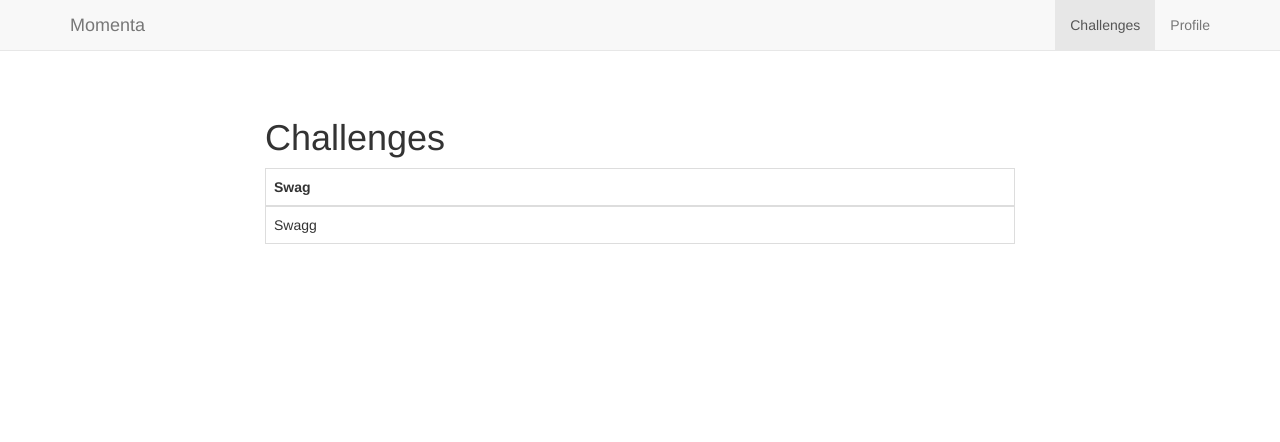
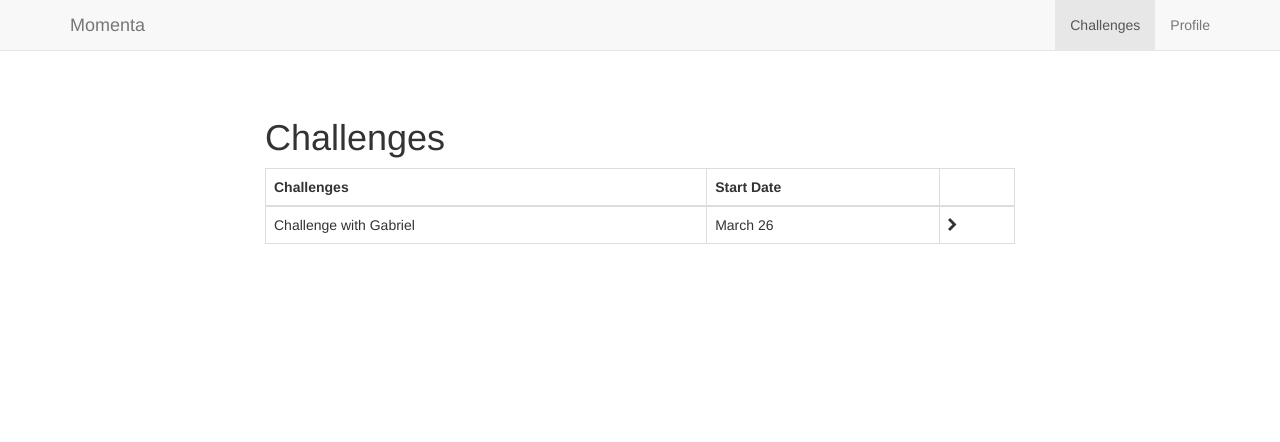
Before and after one commit to vincentmvdm/momenta, a Flask app: page /challenges in a window 1280 px wide. Shown: the top 442 px of the page. Run offline with Flask 2, Linux system fonts and the light colour scheme; data that the repository does not hold is empty; some libraries are stand-ins or nearby versions.

Commit message:
Added Font Awesome.

```diff
--- a/app.py
+++ b/app.py
@@ -62,6 +62,7 @@ def authorized(oauth_token):
 @app.route('/challenges')
 def challenges():
     jsondata = {'result': [u.as_dict() for u in Challenge.query.all()]}
+    print jsondata
     return render_template('challenges.html', data=jsonify(jsondata))
 
 @github.access_token_getter
--- a/templates/challenges.html
+++ b/templates/challenges.html
@@ -16,16 +16,21 @@
 <div class="container">
   <div class="row page-content">
     <div class="col-xs-12 col-md-8 col-md-offset-2">
+
       <h1>Challenges</h1>
       <table class="table table-bordered">
         <thead>
           <tr>
-            <th>Swag</th>
+            <th>Challenges</th>
+            <th>Start Date</th>
+            <th></th>
           </tr>
         </thead>
         <tbody>
           <tr>
-            <td>Swagg</td>
+            <td>Challenge with Gabriel</td>
+            <td>March 26</td>
+            <td><i class="fa fa-chevron-right"></i></td>
           </tr>
         </tbody>
       </table>
--- a/templates/layout.html
+++ b/templates/layout.html
@@ -8,6 +8,7 @@
     <link href="{{ url_for('static', filename='css/bootstrap.min.css') }}" rel="stylesheet">
     <!-- IE10 viewport hack for Surface/desktop Windows 8 bug -->
     <link href="{{ url_for('static', filename='css/ie10-viewport-bug-workaround.css') }}" rel="stylesheet">
+    <link rel="stylesheet" href="https://maxcdn.bootstrapcdn.com/font-awesome/4.5.0/css/font-awesome.min.css">
     <link href="{{ url_for('static', filename='css/animate.min.css') }}" rel="stylesheet">
     <link href="{{ url_for('static', filename='css/style.min.css') }}" rel="stylesheet">
     <!-- HTML5 shim and Respond.js for IE8 support of HTML5 elements and media queries -->
```
Also changed, not shown: 1 other file.
